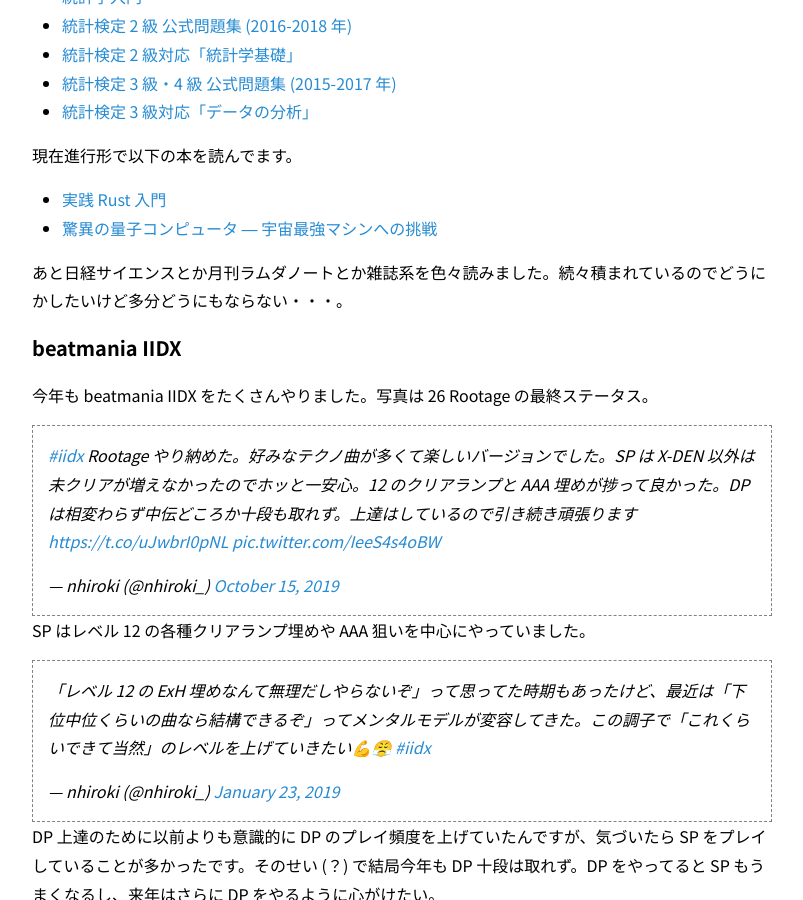
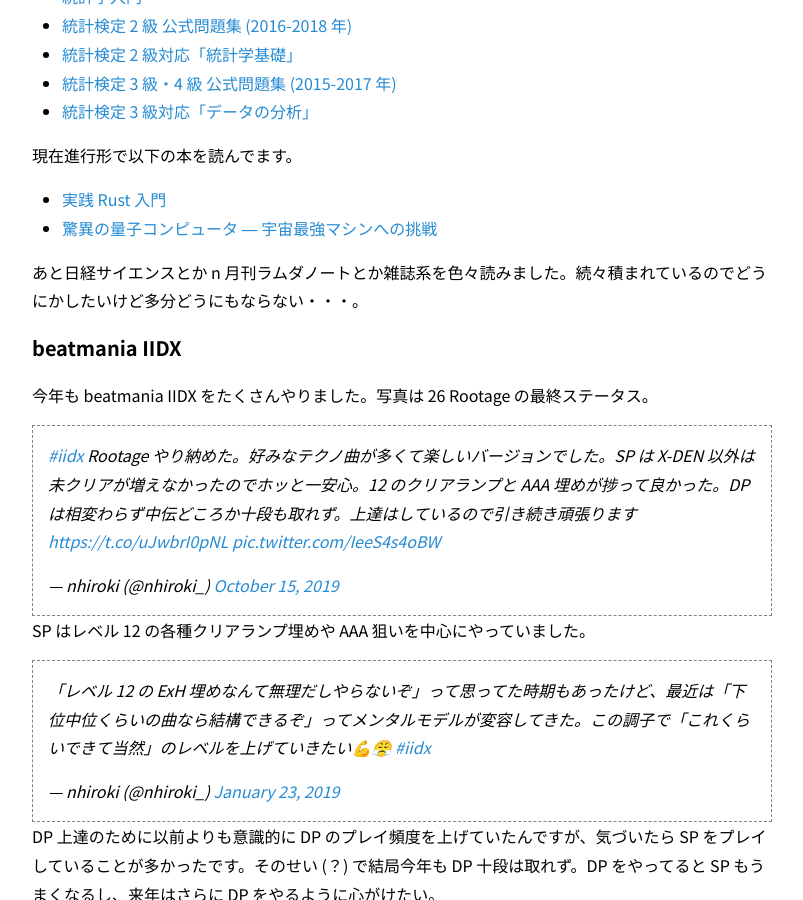
Before and after one commit to nhiroki/nhiroki.github.io, a Jekyll site: the page built from _posts/2019-12-31-year-end-reflection.md, in a window 1280 px wide and 900 px high, scrolled down 8096 px. Shown: the whole window, without its empty margins (238-1041 px from the left). Built offline with Jekyll 4.4.1, drawn with Linux system fonts in a browser that asks for light colours; comment, search, counter and statistics services are not loaded.

Commit message:
Editorial fix

```diff
--- a/_posts/2019-12-31-year-end-reflection.md
+++ b/_posts/2019-12-31-year-end-reflection.md
@@ -167,7 +167,7 @@
 - [実践 Rust 入門](https://twitter.com/nhiroki_/status/1126868469503283201)
 - [驚異の量子コンピュータ ― 宇宙最強マシンへの挑戦](https://twitter.com/nhiroki_/status/1206445992574275584)
 
-あと日経サイエンスとか月刊ラムダノートとか雑誌系を色々読みました。続々積まれているのでどうにかしたいけど多分どうにもならない・・・。
+あと日経サイエンスとか n 月刊ラムダノートとか雑誌系を色々読みました。続々積まれているのでどうにかしたいけど多分どうにもならない・・・。
 
 ## beatmania IIDX
 
```
